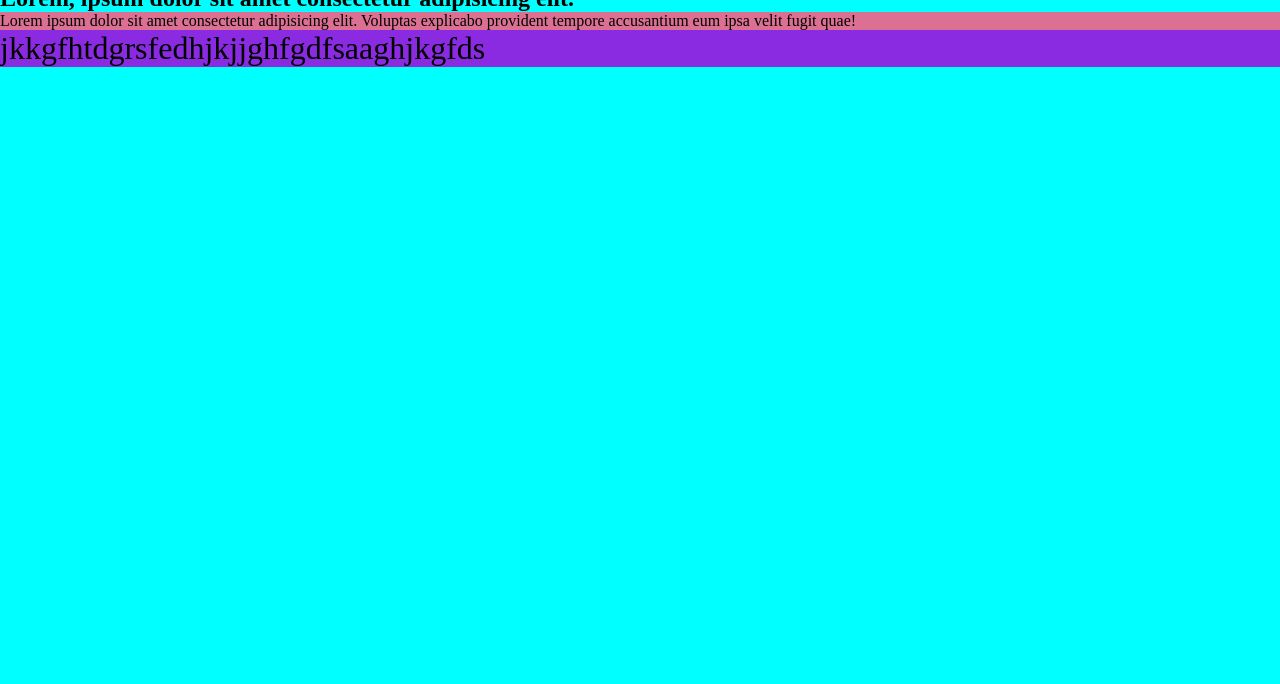
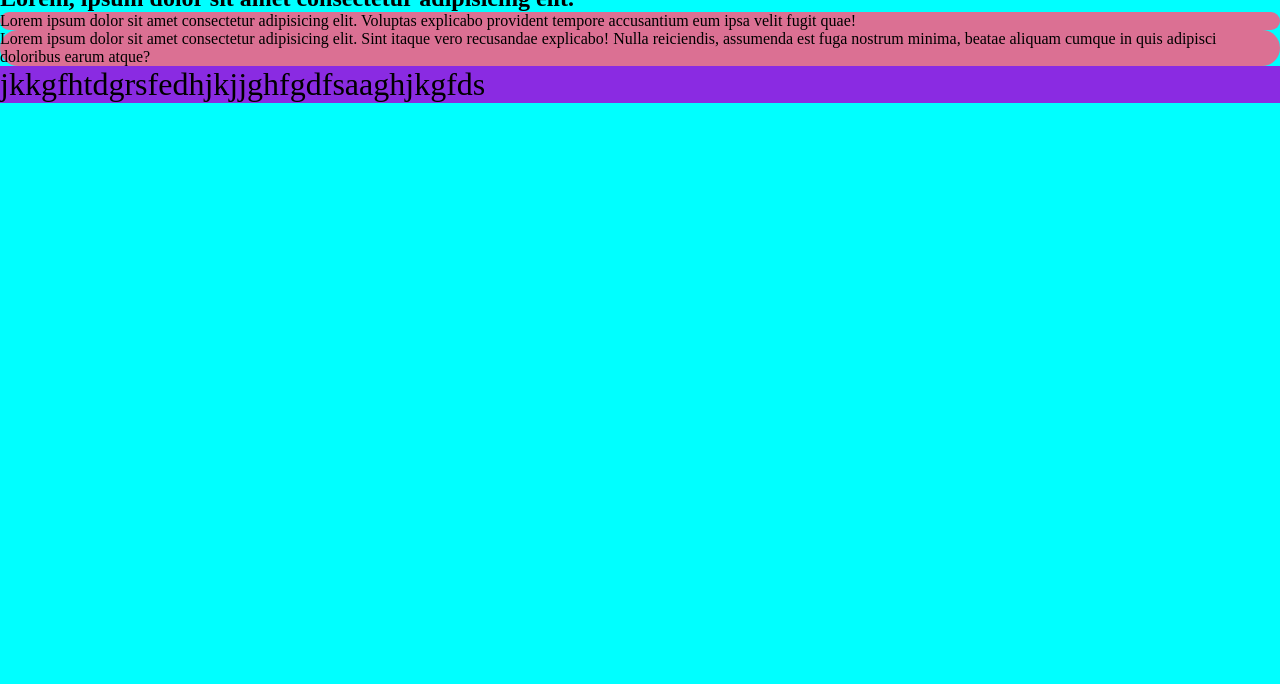
Before and after one commit to ebada02020/git-branchs-training, a plain HTML site: page index.html in a window 1280 px wide. Shown: the part 116-800 px from the top of the page. Drawn offline with Linux system fonts and the light colour scheme.

Commit message:
adding-new-html&css

```diff
--- a/index.html
+++ b/index.html
@@ -14,6 +14,7 @@
     <a href="www.google.com"></a>
 <h2>Lorem, ipsum dolor sit amet consectetur adipisicing elit.</h2>
 <p>Lorem ipsum dolor sit amet consectetur adipisicing elit. Voluptas explicabo provident tempore accusantium eum ipsa velit fugit quae!</p>
+<p>Lorem ipsum dolor sit amet consectetur adipisicing elit. Sint itaque vero recusandae explicabo! Nulla reiciendis, assumenda est fuga nostrum minima, beatae aliquam cumque in quis adipisci doloribus earum atque?</p>
     <footer>jkkgfhtdgrsfedhjkjjghfgdfsaaghjkgfds</footer>
 
 
--- a/styel.css
+++ b/styel.css
@@ -12,4 +12,6 @@ footer{
 }
 p{
     background-color: palevioletred;
+    border: 20px;
+    border-radius: 30px;
 }
```
